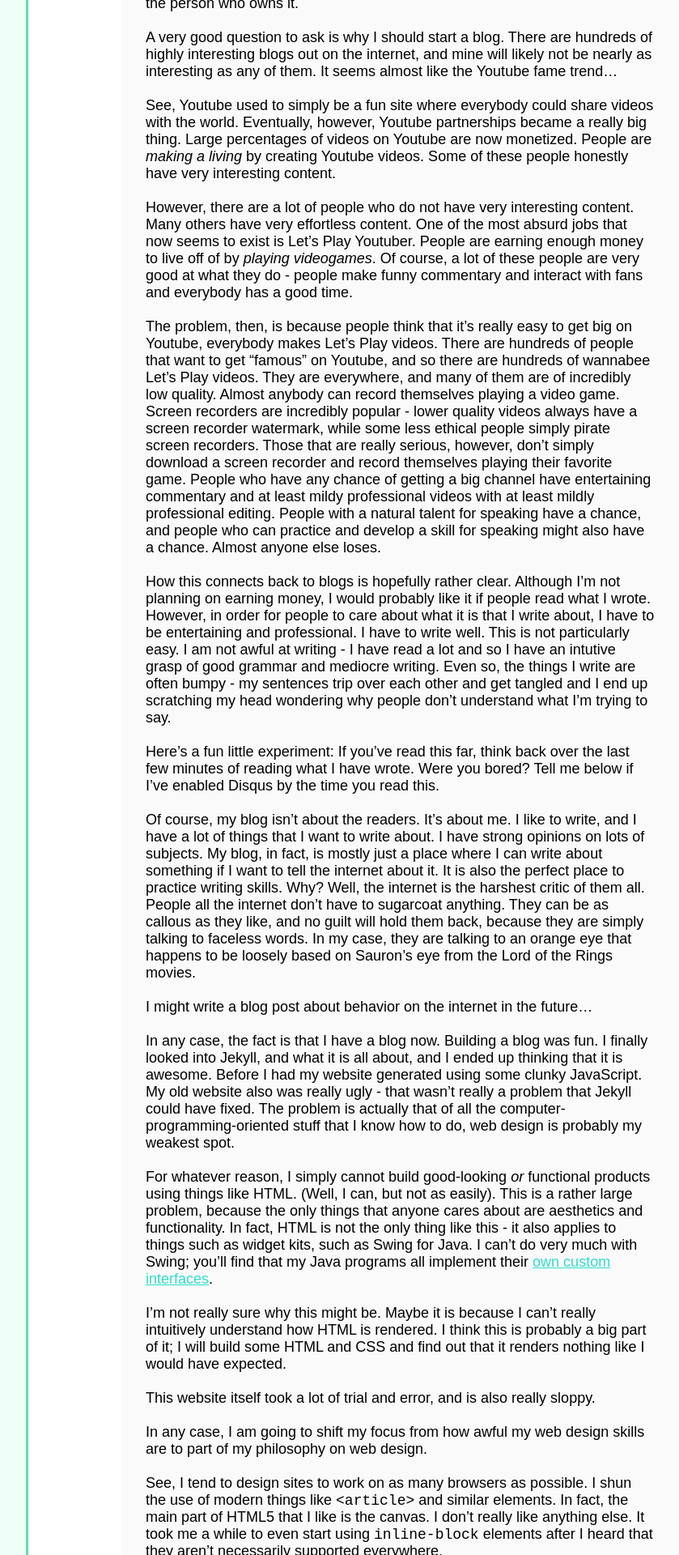
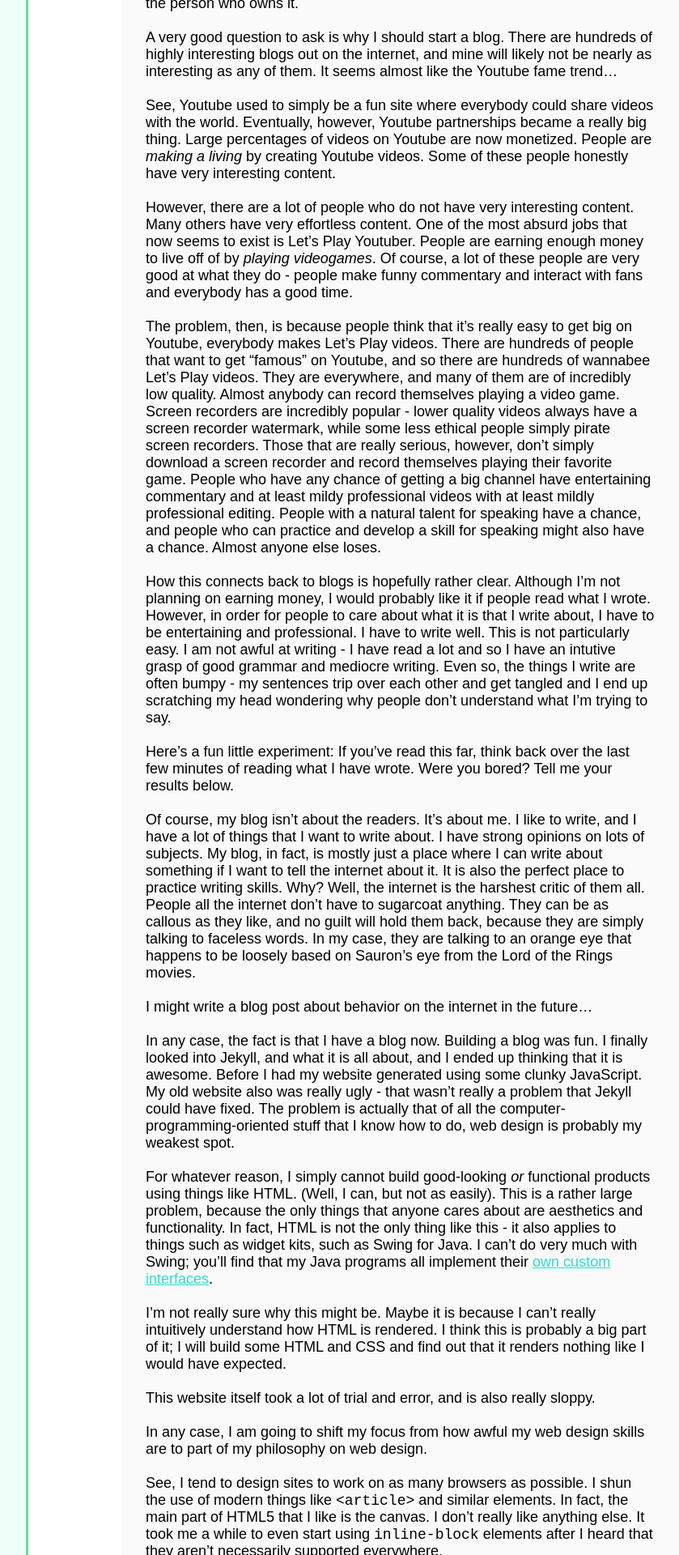
Before and after one commit to TheMonsterFromTheDeep/themonsterfromthedeep.github.io, a Jekyll site: the page built from _posts/2016-02-29-hello-world.markdown, in a window 1280 px wide. Shown: the part 442-2362 px from the top of the page at 81% size, without its empty margins (96-935 px from the left). Built offline with Jekyll 4.4.1, drawn with Linux system fonts in a browser that asks for light colours; comment, search, counter and statistics services are not loaded.

```diff
--- a/_posts/2016-02-29-hello-world.markdown
+++ b/_posts/2016-02-29-hello-world.markdown
@@ -21,7 +21,7 @@
 
 How this connects back to blogs is hopefully rather clear. Although I'm not planning on earning money, I would probably like it if people read what I wrote. However, in order for people to care about what it is that I write about, I have to be entertaining and professional. I have to write well. This is not particularly easy. I am not awful at writing - I have read a lot and so I have an intutive grasp of good grammar and mediocre writing. Even so, the things I write are often bumpy - my sentences trip over each other and get tangled and I end up scratching my head wondering why people don't understand what I'm trying to say.<br /><br />
 
-Here's a fun little experiment: If you've read this far, think back over the last few minutes of reading what I have wrote. Were you bored? Tell me below if I've enabled Disqus by the time you read this.<br /><br />
+Here's a fun little experiment: If you've read this far, think back over the last few minutes of reading what I have wrote. Were you bored? Tell me your results below.<br /><br />
 
 Of course, my blog isn't about the readers. It's about me. I like to write, and I have a lot of things that I want to write about. I have strong opinions on lots of subjects. My blog, in fact, is mostly just a place where I can write about something if I want to tell the internet about it. It is also the perfect place to practice writing skills. Why? Well, the internet is the harshest critic of them all. People all the internet don't have to sugarcoat anything. They can be as callous as they like, and no guilt will hold them back, because they are simply talking to faceless words. In my case, they are talking to an orange eye that happens to be loosely based on Sauron's eye from the Lord of the Rings movies.<br /><br />
 
```
